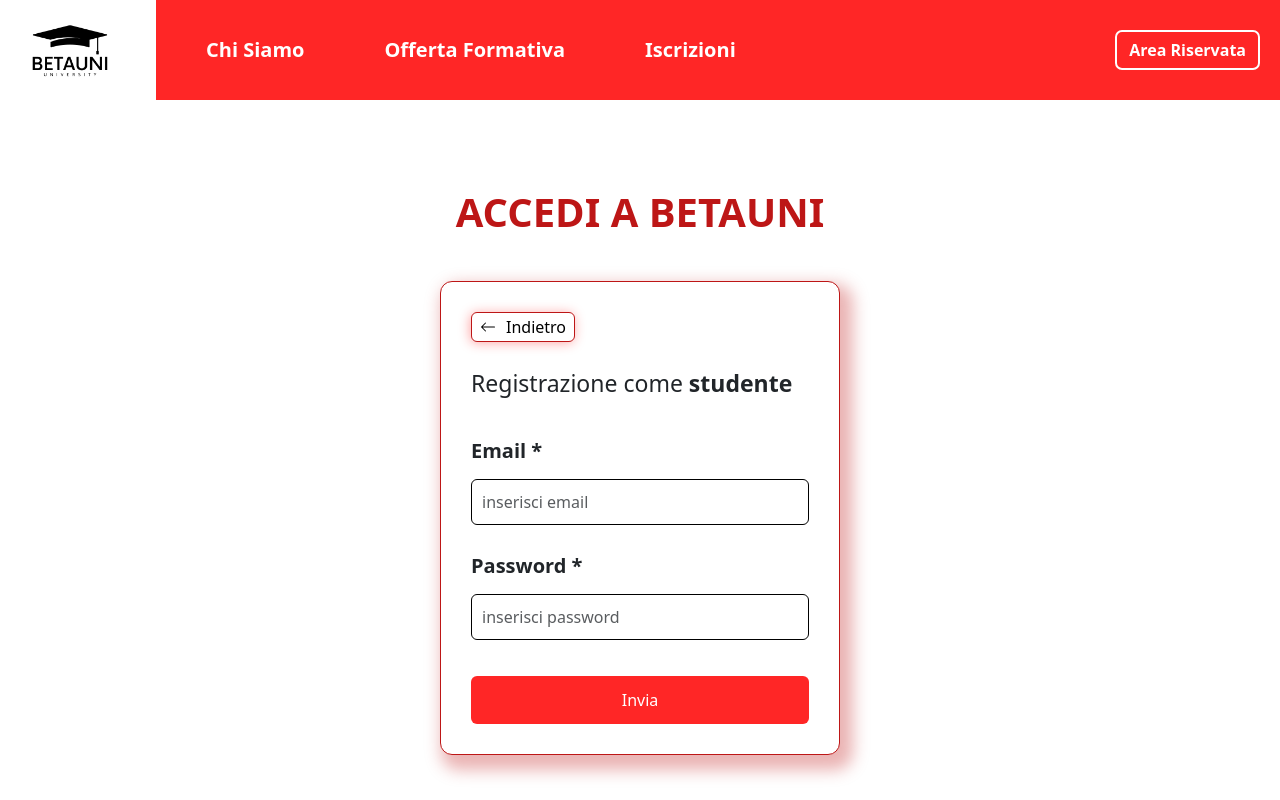
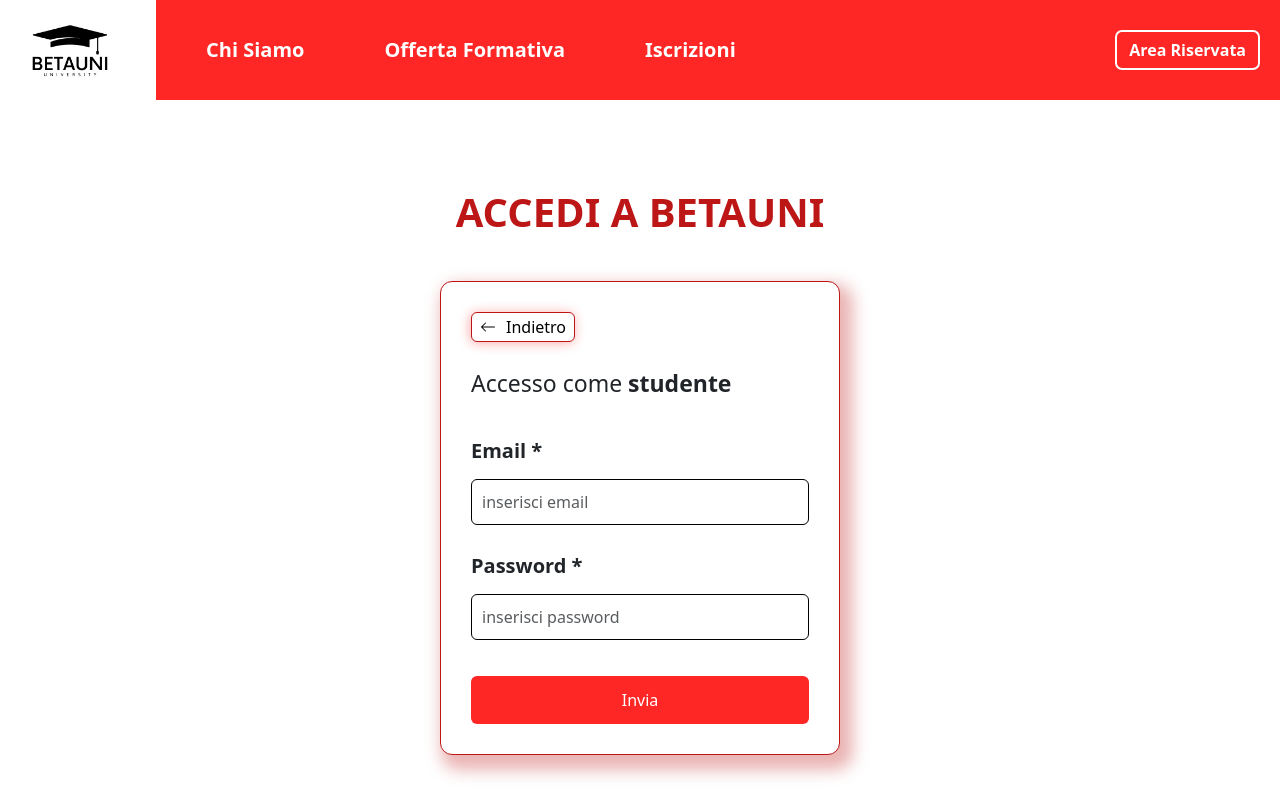
Before and after one commit to GiuliaAbate/BetaUniFE, an Angular app: page /login in a window 1280 px wide. Both pictures are taken after a click on the button "Studente". Shown: the top 800 px of the page. Built offline with nearby package versions, Linux system fonts and the light colour scheme.

Commit message:
changes in login.component.html

```diff
--- a/src/app/core/login/login.component.html
+++ b/src/app/core/login/login.component.html
@@ -29,10 +29,10 @@
 
         <!-- Si mostra messaggio diversi in base al ruolo scelto -->
         <div *ngIf="role == 'student'" class="text-role">
-            <h2>Registrazione come <strong>studente</strong></h2>
+            <h2>Accesso come <strong>studente</strong></h2>
         </div>
         <div *ngIf="role == 'professor'" class="text-role">
-            <h2>Registrazione come <strong>professore</strong></h2>
+            <h2>Accesso come <strong>professore</strong></h2>
         </div>
 
         <!-- Form con validazioni di base -->
```
